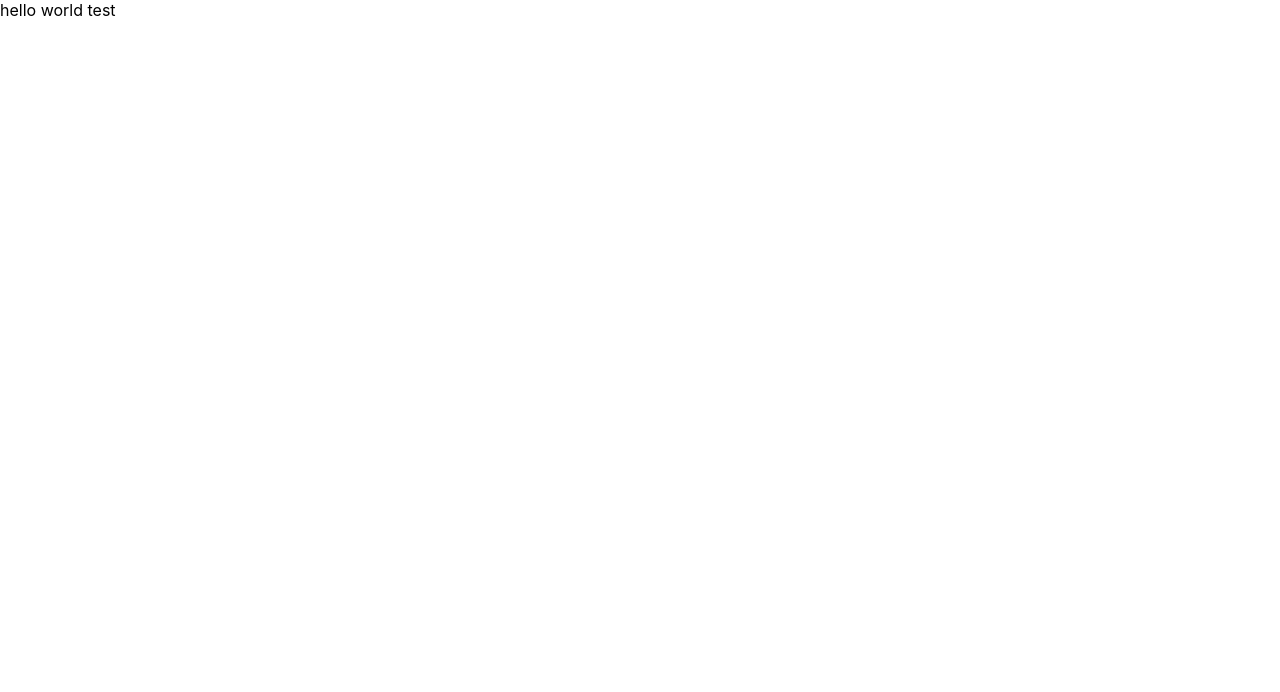
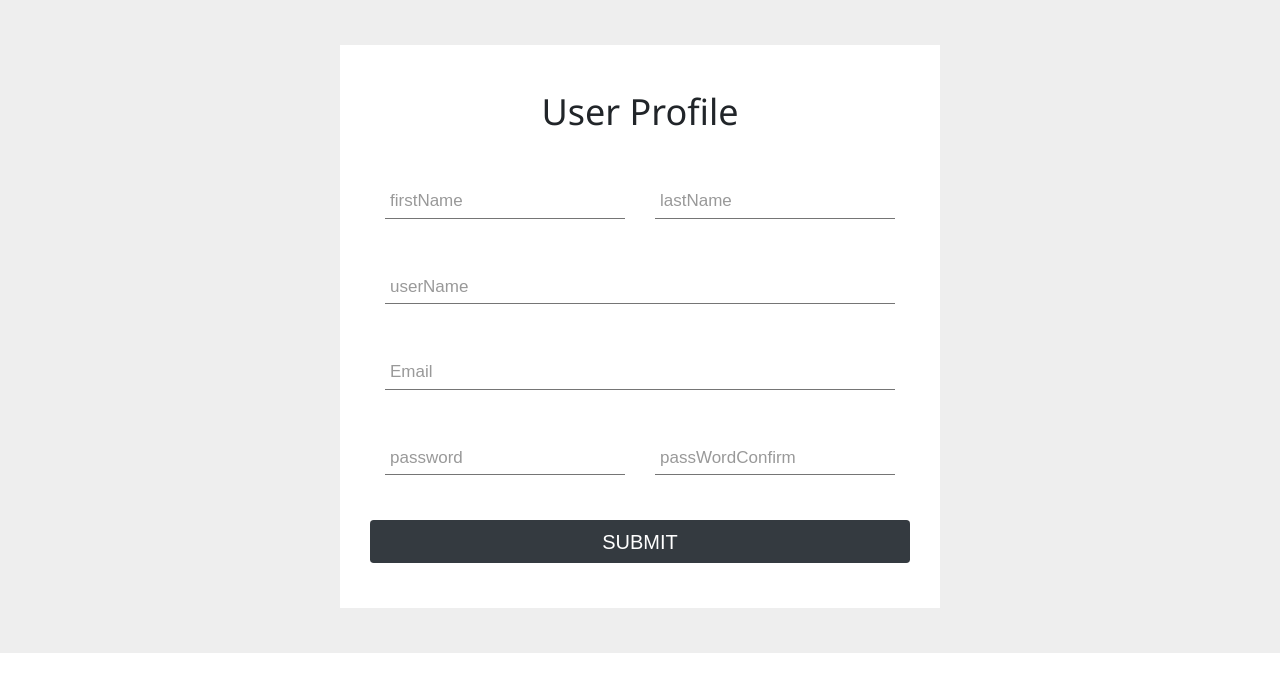
Before and after one commit to Dat1247/ReactBasic, a React (Create React App) app: page / in a window 1280 px wide. Shown: the top 692 px of the page. Built offline with nearby package versions, Linux system fonts and the light colour scheme.

Commit message:
form and validation

```diff
--- a/package.json
+++ b/package.json
@@ -9,6 +9,7 @@
     "react": "^17.0.2",
     "react-dom": "^17.0.2",
     "react-scripts": "4.0.3",
+    "sweetalert2": "^11.2.0",
     "web-vitals": "^1.1.2"
   },
   "scripts": {
--- a/public/index.html
+++ b/public/index.html
@@ -1,14 +1,12 @@
 <!DOCTYPE html>
 <html lang="en">
-  <head>
+
+<head>
     <meta charset="utf-8" />
     <link rel="icon" href="%PUBLIC_URL%/favicon.ico" />
     <meta name="viewport" content="width=device-width, initial-scale=1" />
     <meta name="theme-color" content="#000000" />
-    <meta
-      name="description"
-      content="Web site created using create-react-app"
-    />
+    <meta name="description" content="Web site created using create-react-app" />
     <link rel="apple-touch-icon" href="%PUBLIC_URL%/logo192.png" />
     <!--
       manifest.json provides metadata used when your web app is installed on a
@@ -25,8 +23,13 @@
       Learn how to configure a non-root public URL by running `npm run build`.
     -->
     <title>React App</title>
-  </head>
-  <body>
+    <link rel="stylesheet" href="https://stackpath.bootstrapcdn.com/bootstrap/4.3.1/css/bootstrap.min.css" integrity="sha384-ggOyR0iXCbMQv3Xipma34MD+dH/1fQ784/j6cY/iJTQUOhcWr7x9JvoRxT2MZw1T" crossorigin="anonymous" />
+    <link rel="stylesheet" href="https://www.w3schools.com/w3css/4/w3.css" />
+    <link rel="stylesheet" href="https://cdnjs.cloudflare.com/ajax/libs/font-awesome/5.15.4/css/all.min.css" integrity="sha512-1ycn6IcaQQ40/MKBW2W4Rhis/DbILU74C1vSrLJxCq57o941Ym01SwNsOMqvEBFlcgUa6xLiPY/NS5R+E6ztJQ==" crossorigin="anonymous" referrerpolicy="no-referrer"
+    />
+</head>
+
+<body>
     <noscript>You need to enable JavaScript to run this app.</noscript>
     <div id="root"></div>
     <!--
@@ -39,5 +42,9 @@
       To begin the development, run `npm start` or `yarn start`.
       To create a production bundle, use `npm run build` or `yarn build`.
     -->
-  </body>
+    <script src="https://code.jquery.com/jquery-3.3.1.slim.min.js" integrity="sha384-q8i/X+965DzO0rT7abK41JStQIAqVgRVzpbzo5smXKp4YfRvH+8abtTE1Pi6jizo" crossorigin="anonymous"></script>
+    <script src="https://cdnjs.cloudflare.com/ajax/libs/popper.js/1.14.7/umd/popper.min.js" integrity="sha384-UO2eT0CpHqdSJQ6hJty5KVphtPhzWj9WO1clHTMGa3JDZwrnQq4sF86dIHNDz0W1" crossorigin="anonymous"></script>
+    <script src="https://stackpath.bootstrapcdn.com/bootstrap/4.3.1/js/bootstrap.min.js" integrity="sha384-JjSmVgyd0p3pXB1rRibZUAYoIIy6OrQ6VrjIEaFf/nJGzIxFDsf4x0xIM+B07jRM" crossorigin="anonymous"></script>
+</body>
+
 </html>
--- a/src/App.js
+++ b/src/App.js
@@ -1,11 +1,10 @@
-import logo from "./logo.svg";
 import "./App.css";
-import Test from "./Test";
+import UserProfile from "./Form_Validation/UserProfile/UserProfile";
 
 function App() {
 	return (
 		<div>
-			<Test />
+			<UserProfile />
 		</div>
 	);
 }
--- /dev/null
+++ b/src/Form_Validation/FormValidation.css
@@ -0,0 +1,104 @@
+
+h2       {
+  text-align:center;
+  margin-bottom:50px;
+}
+h2 small {
+  font-weight:normal;
+  color:#888;
+  display:block;
+}
+
+
+/* form starting stylings ------------------------------- */
+.group            {
+  position:relative;
+  margin-bottom:45px;
+}
+input               {
+  font-size:13px;
+  padding:10px 10px 10px 5px;
+  display:block;
+  width:100%;
+  border:none;
+  border-bottom:1px solid #757575;
+}
+input:focus         { outline:none; }
+
+/* LABEL ======================================= */
+label                {
+  color:#999;
+  font-size:17px;
+  font-weight:normal;
+  position:absolute;
+  pointer-events:none;
+  left:5px;
+  top:10px;
+  transition:0.2s ease all;
+  -moz-transition:0.2s ease all;
+  -webkit-transition:0.2s ease all;
+}
+
+/* active state */
+input:focus ~ label, input:valid ~ label        {
+  top:-20px;
+  font-size:13px;
+  color:#5264AE;
+}
+
+/* BOTTOM BARS ================================= */
+.bar    { position:relative; display:block; width:100%; }
+.bar:before, .bar:after     {
+  content:'';
+  height:1px;
+  width:0;
+  bottom:1px;
+  position:absolute;
+  background:#5264AE;
+  transition:0.2s ease all;
+  -moz-transition:0.2s ease all;
+  -webkit-transition:0.2s ease all;
+}
+.bar:before {
+  left:50%;
+}
+.bar:after {
+  right:50%;
+}
+
+/* active state */
+input:focus ~ .bar:before, input:focus ~ .bar:after {
+  width:50%;
+}
+
+/* HIGHLIGHTER ================================== */
+.highlight {
+  position:absolute;
+  /* height:60%;  */
+  width:100px;
+  top:25%;
+  left:0;
+  pointer-events:none;
+  opacity:0.5;
+}
+
+/* active state */
+input:focus ~ .highlight {
+  -webkit-animation:inputHighlighter 0.3s ease;
+  -moz-animation:inputHighlighter 0.3s ease;
+  animation:inputHighlighter 0.3s ease;
+}
+
+/* ANIMATIONS ================ */
+@-webkit-keyframes inputHighlighter {
+    from { background:#5264AE; }
+  to    { width:0; background:transparent; }
+}
+@-moz-keyframes inputHighlighter {
+    from { background:#5264AE; }
+  to    { width:0; background:transparent; }
+}
+@keyframes inputHighlighter {
+    from { background:#5264AE; }
+  to    { width:0; background:transparent; }
+}
--- /dev/null
+++ b/src/Form_Validation/UserProfile/UserProfile.js
@@ -0,0 +1,248 @@
+import React, { Component } from "react";
+import "../../Form_Validation/FormValidation.css";
+import Swal from "sweetalert2";
+
+export default class UserProfile extends Component {
+	state = {
+		values: {
+			firstName: "",
+			lastName: "",
+			userName: "",
+			email: "",
+			password: "",
+			passWordConfirm: "",
+		},
+		errors: {
+			firstName: "",
+			lastName: "",
+			userName: "",
+			email: "",
+			password: "",
+			passWordConfirm: "",
+		},
+	};
+
+	handleChangeValue = (event) => {
+		let { name, value, type } = event.target;
+
+		let newValues = { ...this.state.values, [name]: value };
+		let newErrors = { ...this.state.errors };
+
+		if (value.trim() === "") {
+			newErrors[name] = name + " is required !";
+		} else {
+			newErrors[name] = "";
+		}
+		if (type === "email") {
+			const regex =
+				/^(([^<>()[\]\\.,;:\s@"]+(\.[^<>()[\]\\.,;:\s@"]+)*)|(".+"))@((\[[0-9]{1,3}\.[0-9]{1,3}\.[0-9]{1,3}\.[0-9]{1,3}\])|(([a-zA-Z\-0-9]+\.)+[a-zA-Z]{2,}))$/;
+
+			if (!value.match(regex)) {
+				newErrors[name] = name + " is invalid !";
+			} else {
+				newErrors[name] = "";
+			}
+		}
+
+		if (name === "passWordConfirm") {
+			if (value === newValues["password"]) {
+				newErrors[name] = "";
+			} else {
+				newErrors[name] = name + " is invalid !";
+			}
+		}
+		this.setState({
+			values: newValues,
+			errors: newErrors,
+		});
+	};
+
+	handleSubmit = (e) => {
+		e.preventDefault();
+
+		let { values, errors } = this.state;
+		let valid = true;
+
+		let profileContent = "";
+		let errorContent = "";
+
+		for (let key in values) {
+			if (values[key] === "") {
+				errorContent += `
+                <p class=""> <b class:'text-danger'>${errors[key]} </b></p>
+                `;
+				valid = false;
+			}
+
+			profileContent += `
+                <p class=""> <b>${key}:</b> ${values[key]} </p>
+            `;
+		}
+
+		for (let key in errors) {
+			if (errors[key] !== "") {
+				errorContent += `
+                <p class=""> <b class:'text-danger'>${errors[key]} </b></p>
+                `;
+				valid = false;
+			}
+		}
+		if (!valid) {
+			Swal.fire({
+				title: "Your profile!",
+				html: errorContent,
+				icon: "error", //success, error, warning, question
+				confirmButtonText: "OK",
+			});
+			return;
+		}
+
+		Swal.fire({
+			title: "Your profile!",
+			html: profileContent,
+			icon: "success", //success, error, warning, question
+			confirmButtonText: "OK",
+		});
+	};
+
+	render() {
+		return (
+			<div
+				style={{
+					backgroundColor: "#eee",
+					width: "100%",
+					height: "100%",
+				}}
+				className='container-fluid d-flex justify-content-center'>
+				<form
+					className=' bg-white p-5 m-5'
+					style={{
+						fontFamily:
+							' "Google Sans", "Noto Sans Myanmar UI", arial, sans-serif',
+						width: 600,
+					}}
+					onSubmit={this.handleSubmit}>
+					<h1 className='text-center mt-0 mb-5'>User Profile</h1>
+					<div className='row'>
+						<div className='col-6'>
+							<div className='group'>
+								<input
+									value={this.state.values.firstName}
+									type='text'
+									name='firstName'
+									required
+									onChange={this.handleChangeValue}
+								/>
+								<span className='highlight' />
+								<span className='bar' />
+								<label>firstName</label>
+								<span className='text text-danger'>
+									{this.state.errors.firstName}
+								</span>
+							</div>
+						</div>
+						<div className='col-6'>
+							<div className='group'>
+								<input
+									value={this.state.values.lastName}
+									type='text'
+									name='lastName'
+									required
+									onChange={this.handleChangeValue}
+								/>
+								<span className='highlight' />
+								<span className='bar' />
+								<label>lastName</label>
+								<span className='text text-danger'>
+									{this.state.errors.lastName}
+								</span>
+							</div>
+						</div>
+					</div>
+					<div className='row'>
+						<div className='col-12'>
+							<div className='group'>
+								<input
+									value={this.state.values.userName}
+									type='text'
+									name='userName'
+									required
+									onChange={this.handleChangeValue}
+								/>
+								<span className='highlight' />
+								<span className='bar' />
+								<label>userName</label>
+								<span className='text text-danger'>
+									{this.state.errors.userName}
+								</span>
+							</div>
+						</div>
+					</div>
+					<div className='row'>
+						<div className='col-12'>
+							<div className='group'>
+								<input
+									value={this.state.values.email}
+									type='email'
+									name='email'
+									required
+									onChange={this.handleChangeValue}
+								/>
+								<span className='highlight' />
+								<span className='bar' />
+								<label>Email</label>
+								<span className='text text-danger'>
+									{this.state.errors.email}
+								</span>
+							</div>
+						</div>
+					</div>
+
+					<div className='row'>
+						<div className='col-6'>
+							<div className='group'>
+								<input
+									value={this.state.values.password}
+									type='text'
+									name='password'
+									required
+									onChange={this.handleChangeValue}
+								/>
+								<span className='highlight' />
+								<span className='bar' />
+								<label>password</label>
+								<span className='text text-danger'>
+									{this.state.errors.password}
+								</span>
+							</div>
+						</div>
+						<div className='col-6'>
+							<div className='group'>
+								<input
+									value={this.state.values.passWordConfirm}
+									type='text'
+									name='passWordConfirm'
+									required
+									onChange={this.handleChangeValue}
+								/>
+								<span className='highlight' />
+								<span className='bar' />
+								<label>passWordConfirm</label>
+								<span className='text text-danger'>
+									{this.state.errors.passWordConfirm}
+								</span>
+							</div>
+						</div>
+					</div>
+					<div className='row'>
+						<button
+							className='btn bg-dark text-white w-100 col-12'
+							style={{ fontSize: 20 }}>
+							SUBMIT
+						</button>
+					</div>
+				</form>
+			</div>
+		);
+	}
+}
--- a/src/Test.js
+++ /dev/null
@@ -1,7 +0,0 @@
-import React, { Component } from "react";
-
-export default class Test extends Component {
-	render() {
-		return <div>hello world test</div>;
-	}
-}
```
Also changed, not shown: 1 other file (tests, documents, lock files or other folders).
